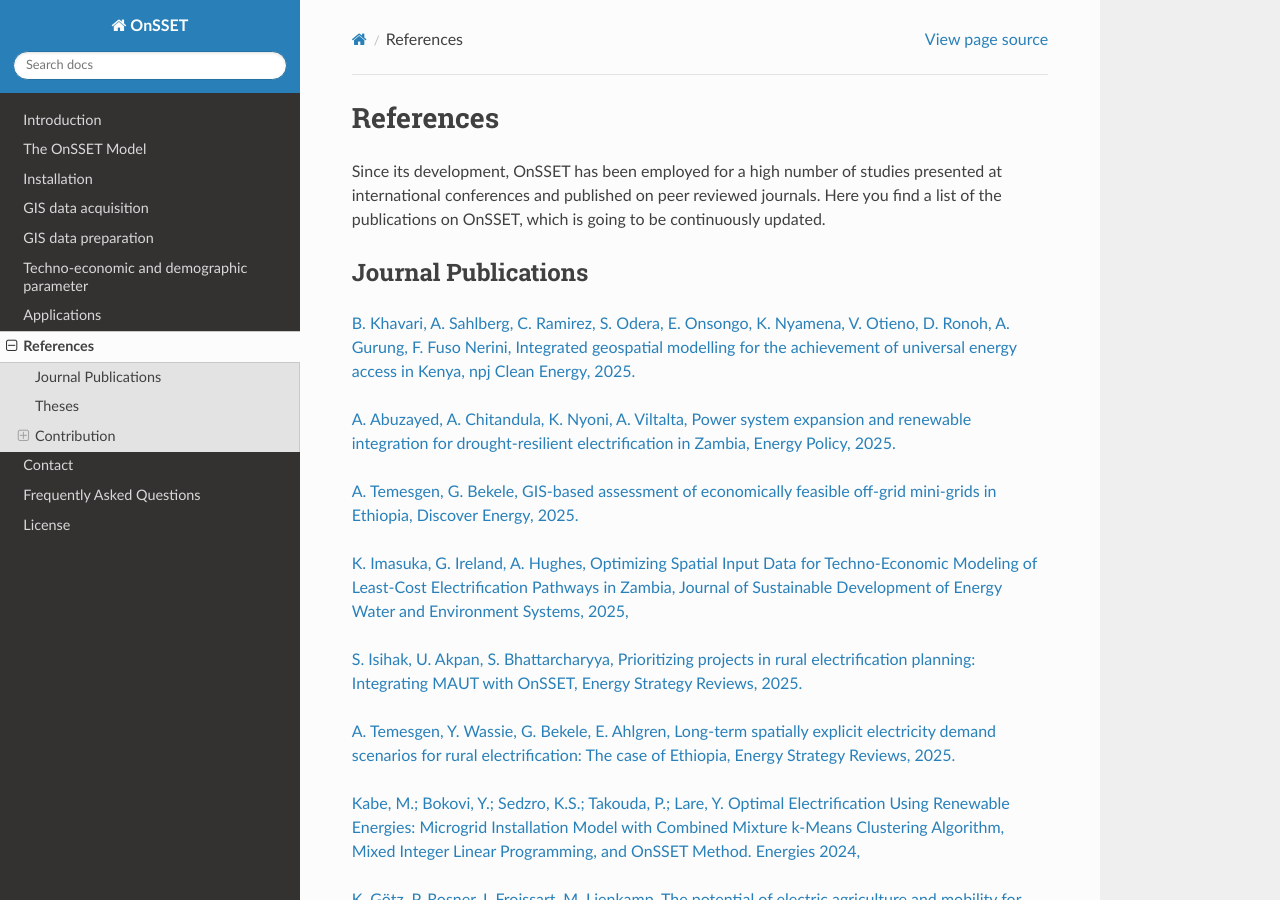
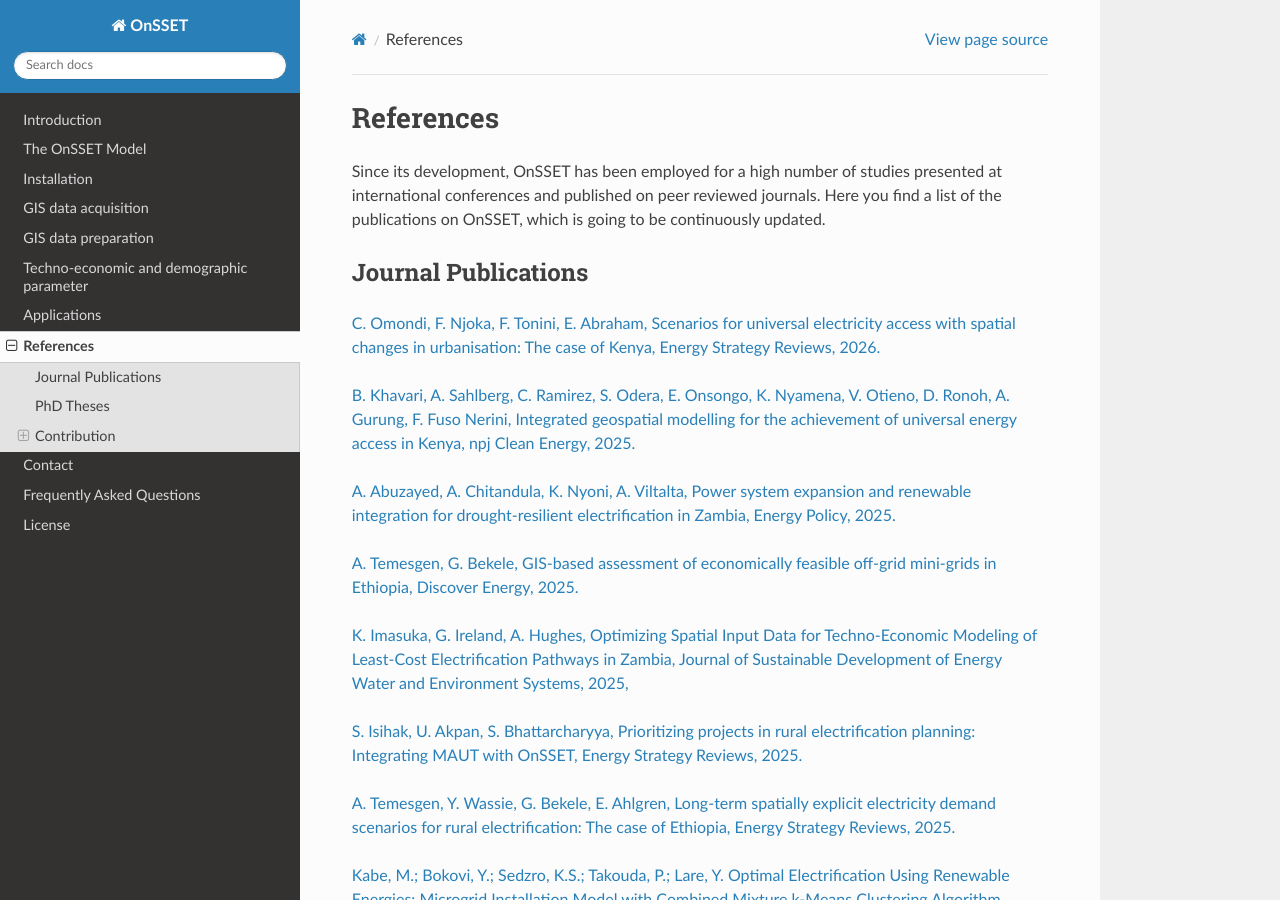
Before and after one commit to OnSSET/onsset, a Sphinx documentation site: the page built from docs/references.rst, in a window 1280 px wide and 900 px high. Built offline with Sphinx 7.4.7 and the Read the Docs theme 3.1.0, drawn with Linux system fonts in a browser that asks for light colours; pages that are not in the unit, such as notebooks, are missing from menus; the version number could not be read and is left out.

Commit message:
Updated publications list

```diff
--- a/docs/references.rst
+++ b/docs/references.rst
@@ -5,6 +5,8 @@
 
 Journal Publications
 **************
+
+`C. Omondi, F. Njoka, F. Tonini, E. Abraham, Scenarios for universal electricity access with spatial changes in urbanisation: The case of Kenya, Energy Strategy Reviews, 2026. <https://doi.org/10.1016/j.esr.2025.102015>`_
 
 `B. Khavari, A. Sahlberg, C. Ramirez, S. Odera, E. Onsongo, K. Nyamena, V. Otieno, D. Ronoh, A. Gurung, F. Fuso Nerini, Integrated geospatial modelling for the achievement of universal energy access in Kenya, npj Clean Energy, 2025. <https://doi.org/10.1038/s44406-025-00017-1>`_
 
@@ -70,7 +72,7 @@
 
 `F. F. Nerini, O. Broad, D. Mentis, M. Welsch, M. Bazilian, and M. Howells, “A cost comparison of technology approaches for improving access to electricity services,” Energy, 2016. <https://doi.org/10.1016/j.energy.2015.11.068>`_
 
-Theses
+PhD Theses
 **************
 `B. Khavari, "Geospatial Open-Source Modelling for Integrated Energy Access Planning: New Tools and Methods to Bridge the Energy Access Gap", 2024 <http://kth.diva-portal.org/smash/record.jsf?pid=diva2:1830417>`_
 
```
